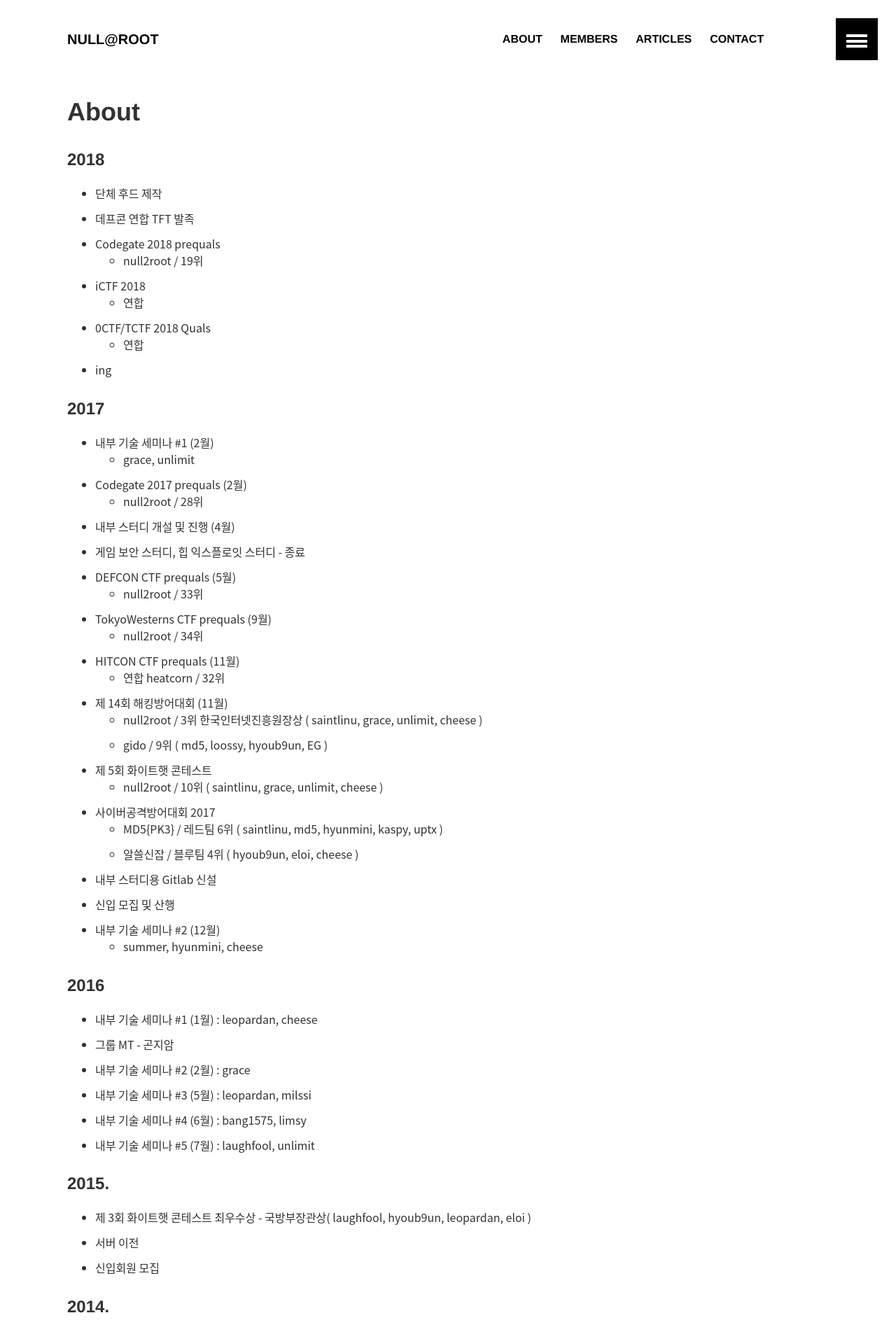
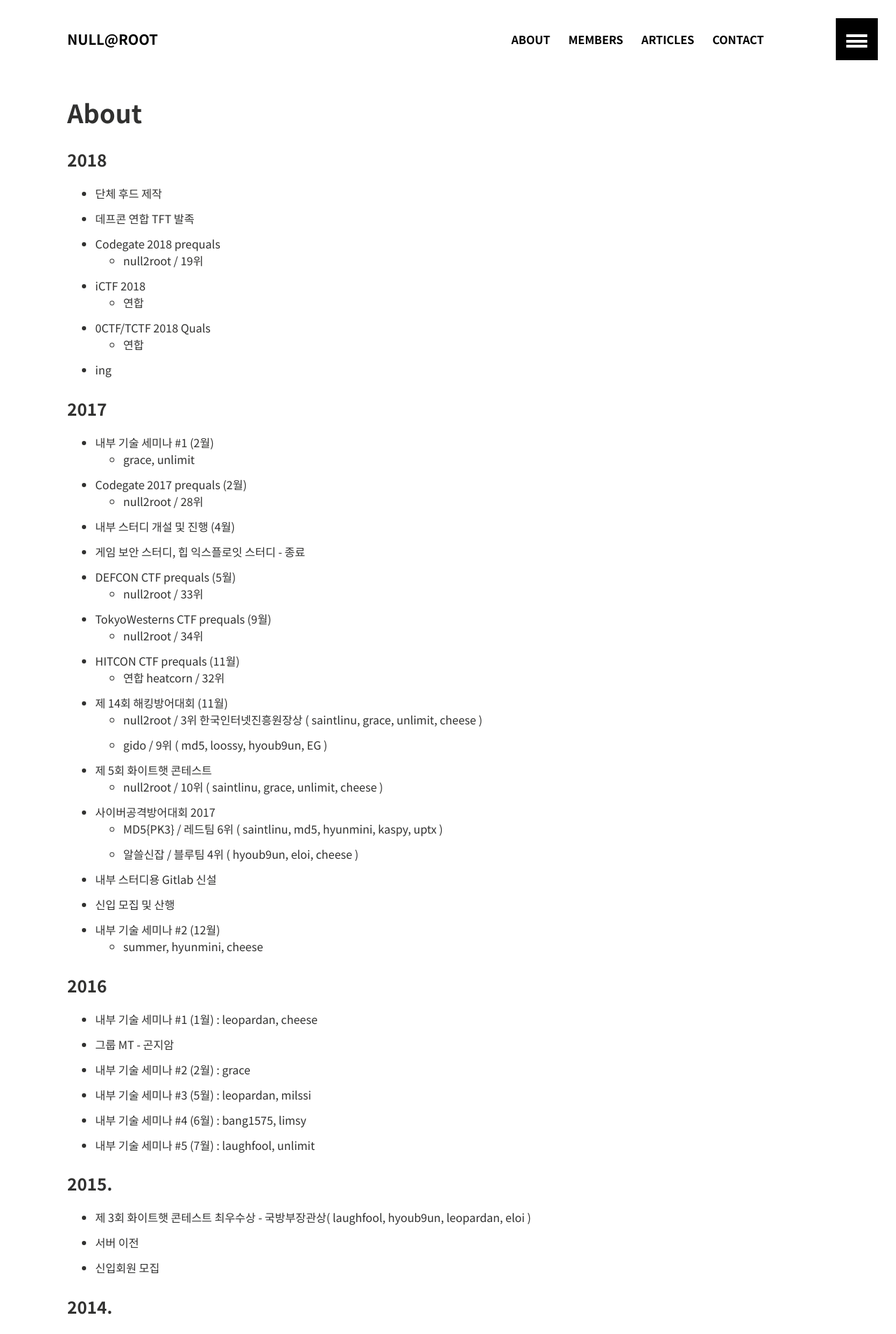
Before and after one commit to null2root/null2root.github.com, a Jekyll site: the page built from about/index.md, in a window 1280 px wide. Shown: the top 1906 px of the page at 70% size. Built offline with Jekyll 4.4.1, drawn with Linux system fonts in a browser that asks for light colours.

Commit message:
[-] change fonts

```diff
--- a/_sass/_variables.scss
+++ b/_sass/_variables.scss
@@ -4,10 +4,15 @@
 
 /*
    Typography variables
-   ========================================================================== */
+   ==========================================================================
 
-$base-font                   	: "Noto Sans CJK KR", Georgia,Times,"Times New Roman",serif;
+$base-font                   	: "Noto Sans KR", Georgia,Times,"Times New Roman",serif;
 $heading-font                	: "Helvetica Neue","Segoe UI",Arial,sans-serif;
+*/
+
+@import url(http://fonts.googleapis.com/earlyaccess/notosanskr.css);
+$base-font                    : 'Noto Sans KR', sans-serif;
+$heading-font                 : 'Noto Sans KR', sans-serif;
 $caption-font                	: $base-font;
 $code-font                   	: monospace;
 $alt-font                    	: $heading-font;
```
